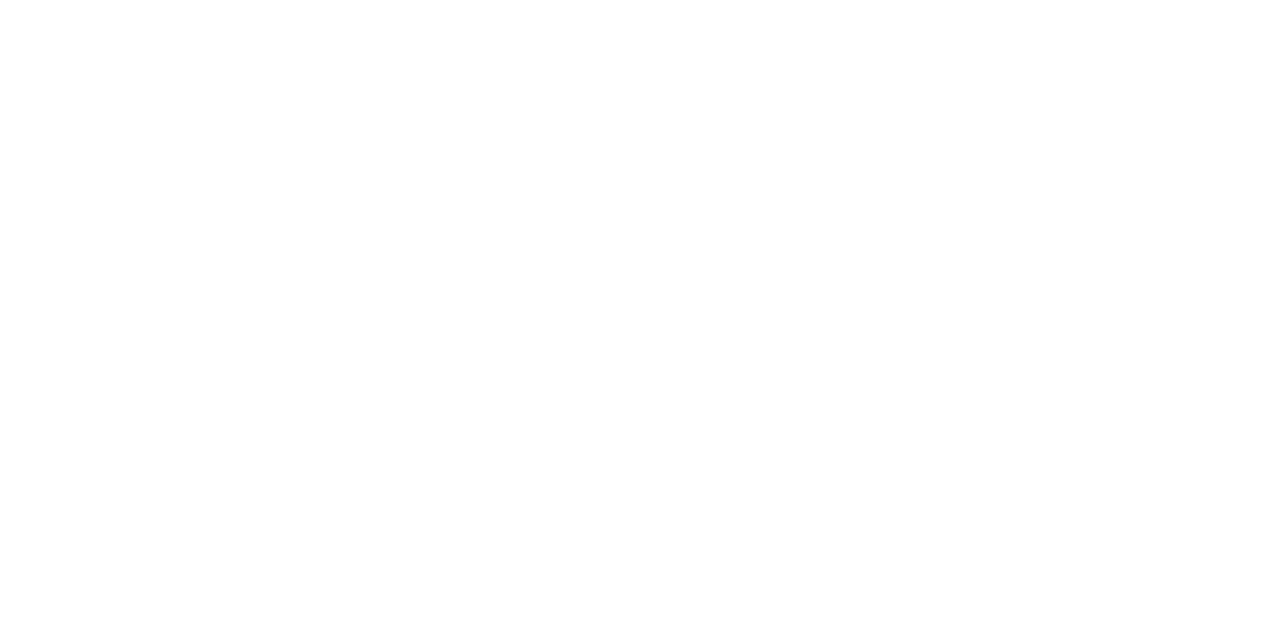
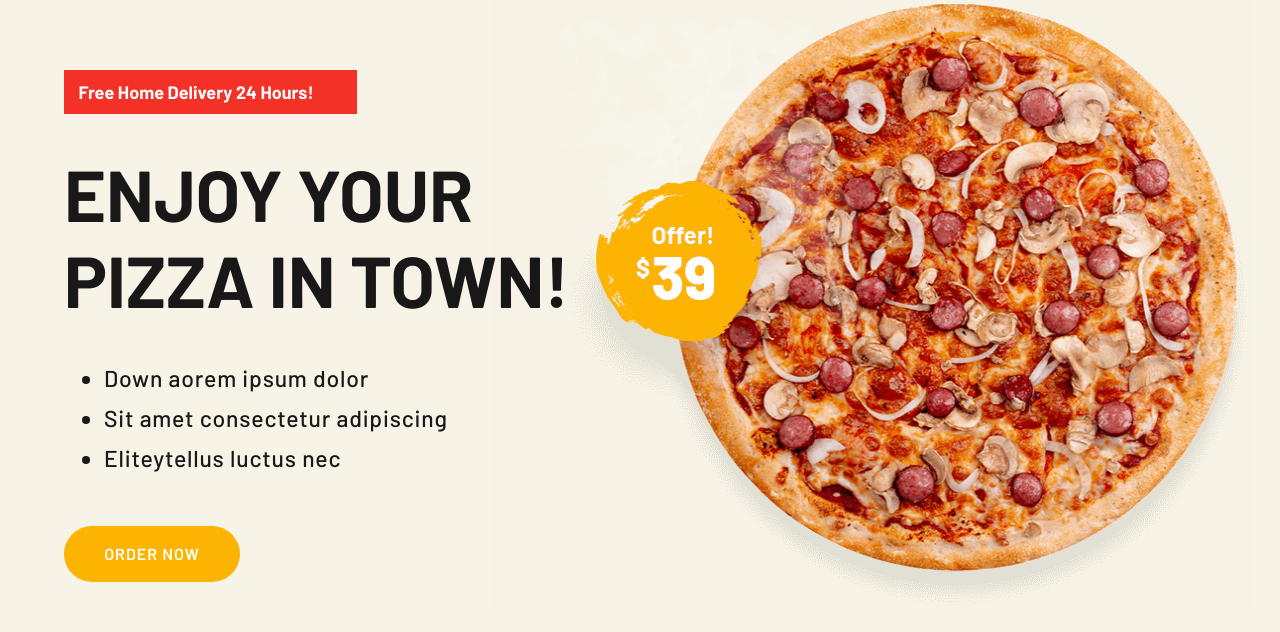
Before and after one commit to KrisKiselkov/panpie, a React (Create React App) app: page / in a window 1280 px wide. Shown: the part 148-780 px from the top of the page. Built offline with nearby package versions, Linux system fonts and the light colour scheme.

Commit message:
Home Basee Look

```diff
--- a/src/App.css
+++ b/src/App.css
@@ -60,3 +60,68 @@ nav h2 {
   right: 3em;
   color: #fff;
 }
+
+
+/* HOME */
+#home {
+  display: flex;
+  height: 900px;
+  background-color: rgb(247, 243, 231);
+}
+
+#home-text {
+  position: relative;
+  top: 12.5em;
+  left: 4em;
+  width: 45%;
+}
+
+#home-h3 {
+  background-color: #f43127;
+  color: #fff;
+  font-size: 18px;
+  width: 14.7em;
+  padding: .6em .8em;
+}
+
+#home-h1 {
+  font-size: 72px;
+  text-transform: uppercase;
+  margin: .5em 0;
+}
+
+.home-li {
+  font-size: 23px;
+  font-weight: 500;
+  letter-spacing: .8px;
+  line-height: 40px;
+}
+
+#home-btn {
+  position: relative;
+  top: 2em;
+  height: 3.5em;
+  width: 11em;
+  font-size: 16px;
+  text-transform: uppercase;
+  font-weight: 600;
+  color: #fff;
+  letter-spacing: 1px;
+  background-color: #fcb302;
+  border: none;
+  border-radius: 5em;
+  transition: all .2s ease-out;
+}
+
+#home-btn:hover {
+  background-color: #f43127;
+  color: #181818;
+}
+
+#home-pizza {
+  position: relative;
+  top: 8em;
+  right: 1.7em;
+  width: 762px;
+  height: 629px;
+}
--- a/src/content/Home.js
+++ b/src/content/Home.js
@@ -0,0 +1,24 @@
+
+
+export function Home() {
+    return(
+        <section id="home">
+            <div id="home-text">
+                <h3 id="home-h3">Free Home Delivery 24 Hours!</h3>
+
+                <h1 id="home-h1">Enjoy Your<br></br>
+                Pizza In Town!</h1>
+
+                <ul id="home-ul">
+                    <li className="home-li">Down aorem ipsum dolor</li>
+                    <li className="home-li">Sit amet consectetur adipiscing</li>
+                    <li className="home-li">Eliteytellus luctus nec</li>
+                </ul>
+
+                <button id='home-btn'>Order Now</button>
+            </div>
+
+            <img id="home-pizza" src={require('../images/pizza.png')}></img>
+        </section>
+    );
+}
--- a/src/content/Landing.js
+++ b/src/content/Landing.js
@@ -1,3 +1,4 @@
+import { Home } from "./Home";
 import { Nav } from "./Nav";
 
 
@@ -5,6 +6,8 @@ export function Landing() {
     return(
         <>
             <Nav />
+
+            <Home />
         </>
     );
 }
```
Also changed, not shown: src/images/pizza.png (added).
